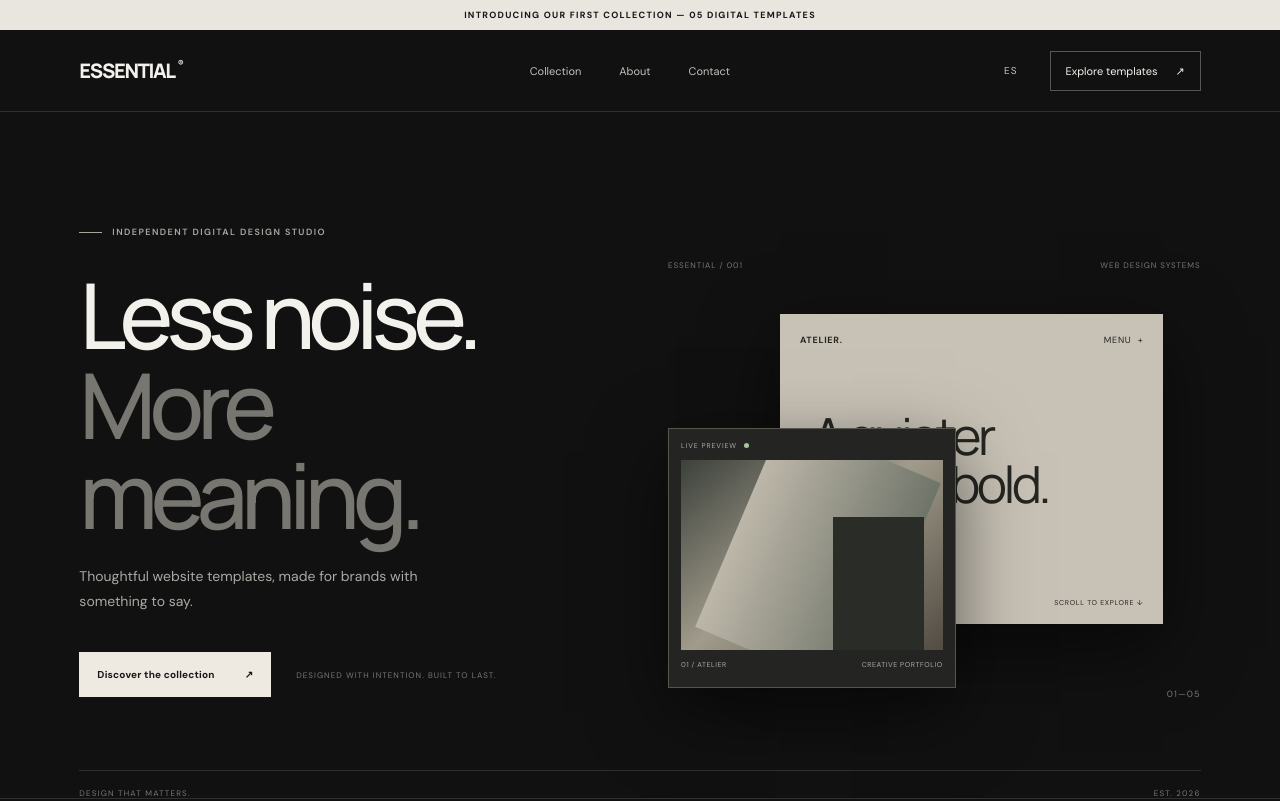
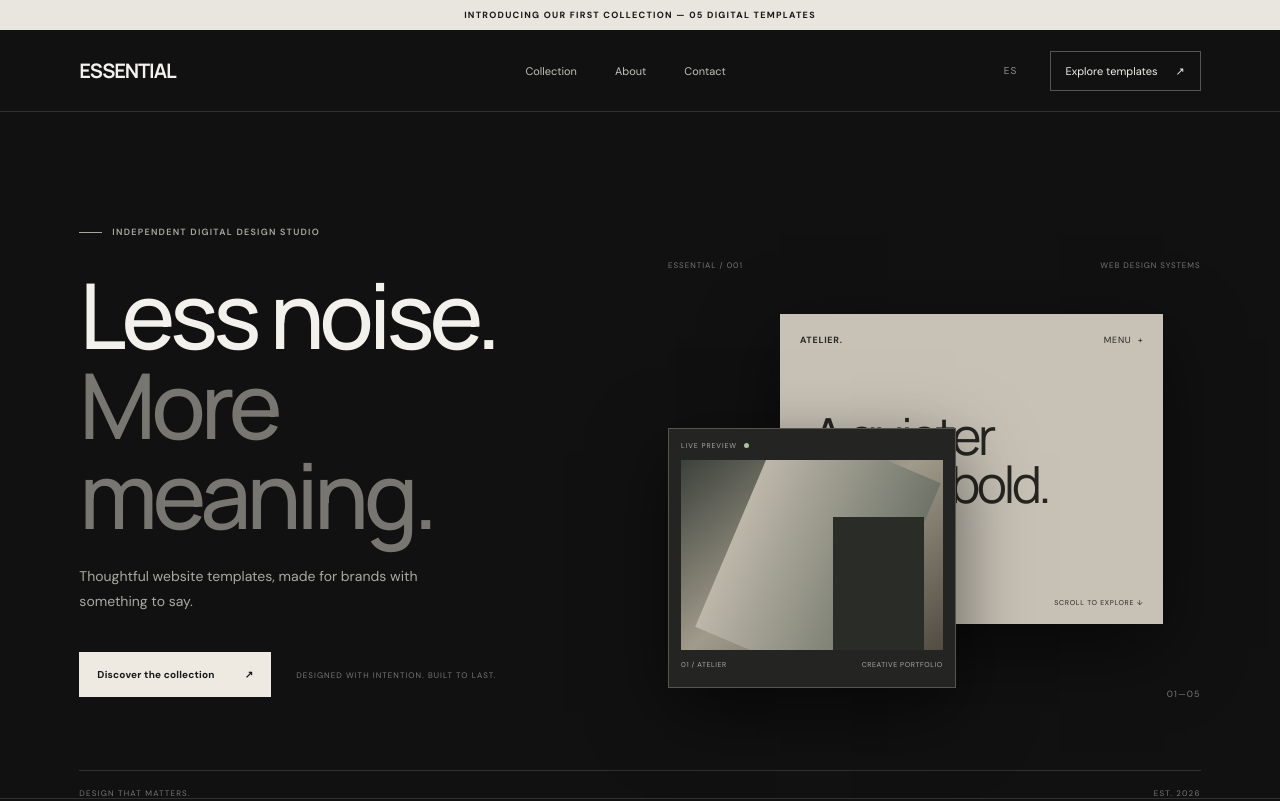
Before and after one commit to Aimar2008-god/essential-store, a plain HTML site: page index.html in a window 1280 px wide. Shown: the top 801 px of the page. Drawn offline with Linux system fonts and the light colour scheme.

Commit message:
Refine ESSENTIAL visual identity and navigation

```diff
--- a/css/style.css
+++ b/css/style.css
@@ -8,7 +8,15 @@
     --line: #30302e;
     --accent: #d8d3c8;
     --font: "DM Sans", sans-serif;
-    --display: "Manrope", sans-serif
+    --display: "Manrope", sans-serif;
+
+    /* Identidad visual ESSENTIAL */
+    --letter-spacing-display: -0.055em;
+    --letter-spacing-label: 0.14em;
+
+    /* Transiciones */
+    --transition-fast: 200ms ease;
+    --transition-smooth: 350ms ease;
 }
 
 * {
@@ -93,11 +101,31 @@ button {
     transition: color .2s
 }
 
-.main-nav a:hover,
-.header-cta:hover {
-    color: white
+.main-nav a {
+    position: relative;
 }
 
+.main-nav a::after {
+    content: "";
+    position: absolute;
+    left: 0;
+    bottom: -7px;
+    width: 100%;
+    height: 1px;
+    background: var(--accent);
+    transform: scaleX(0);
+    transform-origin: right;
+    transition: transform var(--transition-smooth);
+}
+
+.main-nav a:hover::after {
+    transform: scaleX(1);
+    transform-origin: left;
+}
+
+.main-nav a:hover {
+    color: var(--text);
+}
 .header-actions {
     display: flex;
     align-items: center;
@@ -107,11 +135,21 @@ button {
 .language-switch {
     border: 0;
     background: transparent;
-    color: #c4c2bc;
+    color: var(--muted);
     font-size: 10px;
-    letter-spacing: .1em;
+    letter-spacing: .12em;
     cursor: pointer;
-    padding: 8px
+    padding: 8px;
+    transition: color var(--transition-fast);
+}
+
+.language-switch:hover {
+    color: var(--text);
+}
+
+.language-switch:focus-visible {
+    outline: 1px solid var(--accent);
+    outline-offset: 4px;
 }
 
 .header-cta {
@@ -120,7 +158,17 @@ button {
     align-items: center;
     border: 1px solid #555;
     padding: 12px 15px;
-    color: #f4f2ed
+    color: var(--text);
+    transition:
+        color var(--transition-fast),
+        border-color var(--transition-fast),
+        background var(--transition-fast);
+}
+
+.header-cta:hover {
+    color: var(--bg);
+    background: var(--accent);
+    border-color: var(--accent);
 }
 
 .menu-toggle {
@@ -1133,3 +1181,35 @@ button {
         padding-top: 20px
     }
 }
+
+/* =================================
+   ESSENTIAL — TYPOGRAPHIC SYSTEM
+================================= */
+
+/* Titulares principales */
+.hero h1,
+.section-heading h2,
+.manifesto h2 {
+    letter-spacing: var(--letter-spacing-display);
+}
+
+/* Etiquetas y textos técnicos */
+.eyebrow,
+.announcement,
+.product-category,
+.footer-label,
+.result-count {
+    letter-spacing: var(--letter-spacing-label);
+}
+
+/* Identidad del logotipo */
+.wordmark {
+    font-family: var(--display);
+    font-weight: 700;
+    letter-spacing: -0.055em;
+    transition: opacity var(--transition-fast);
+}
+
+.wordmark:hover {
+    opacity: 0.75;
+}
--- a/index.html
+++ b/index.html
@@ -6,7 +6,7 @@
   <meta name="viewport" content="width=device-width, initial-scale=1">
   <meta name="description" content="Essential — thoughtful website templates for ambitious brands.">
   <meta name="theme-color" content="#111111">
-  <title>ESSENTIAL® — Digital Design Studio</title>
+  <title>ESSENTIAL — Digital Design Studio</title>
   <link rel="preconnect" href="https://fonts.googleapis.com">
   <link rel="preconnect" href="https://fonts.gstatic.com" crossorigin>
   <link
@@ -20,7 +20,7 @@
 <body>
   <div class="announcement" data-i18n="announcement">INTRODUCING OUR FIRST COLLECTION — 05 DIGITAL TEMPLATES</div>
   <header class="site-header">
-    <a class="wordmark" href="#" aria-label="Essential home">ESSENTIAL<span>®</span></a>
+    <a class="wordmark" href="#" aria-label="Essential home">ESSENTIAL</a>
     <nav class="main-nav" aria-label="Main navigation">
       <a href="#collection" data-i18n="navCollection">Collection</a>
       <a href="#about" data-i18n="navAbout">About</a>
@@ -69,7 +69,8 @@
     <section class="intro-strip" id="about">
       <p class="eyebrow">01 / <span data-i18n="aboutEyebrow">THE ESSENTIAL APPROACH</span></p>
       <p class="intro-statement" data-i18n="aboutStatement">Good design isn't about adding more. It's about making
-        <em>every detail count.</em></p>
+        <em>every detail count.</em>
+      </p>
       <p class="intro-small" data-i18n="aboutText">We create considered digital foundations that help independent
         businesses and creative people show up with confidence.</p>
     </section>
@@ -106,14 +107,14 @@
               point</span><span>↗</span></a>
         </div>
       </div>
-      <div class="manifesto-word">ESSENTIAL®</div>
+      <div class="manifesto-word">ESSENTIAL</div>
     </section>
   </main>
 
   <footer class="site-footer" id="contact">
     <div class="footer-top">
       <div>
-        <a class="wordmark footer-wordmark" href="#">ESSENTIAL<span>®</span></a>
+        <a class="wordmark footer-wordmark" href="#">ESSENTIAL</a>
         <p data-i18n="footerTagline">Thoughtful digital design for what matters.</p>
       </div>
       <div class="footer-links">
@@ -124,7 +125,7 @@
             ↗</span></div>
       </div>
     </div>
-    <div class="footer-bottom"><span>© 2026 ESSENTIAL®</span><span data-i18n="footerMade">MADE WITH INTENTION.</span><a
+    <div class="footer-bottom"><span>© 2026 ESSENTIAL</span><span data-i18n="footerMade">MADE WITH INTENTION.</span><a
         href="#">BACK TO TOP ↑</a></div>
   </footer>
 
```
